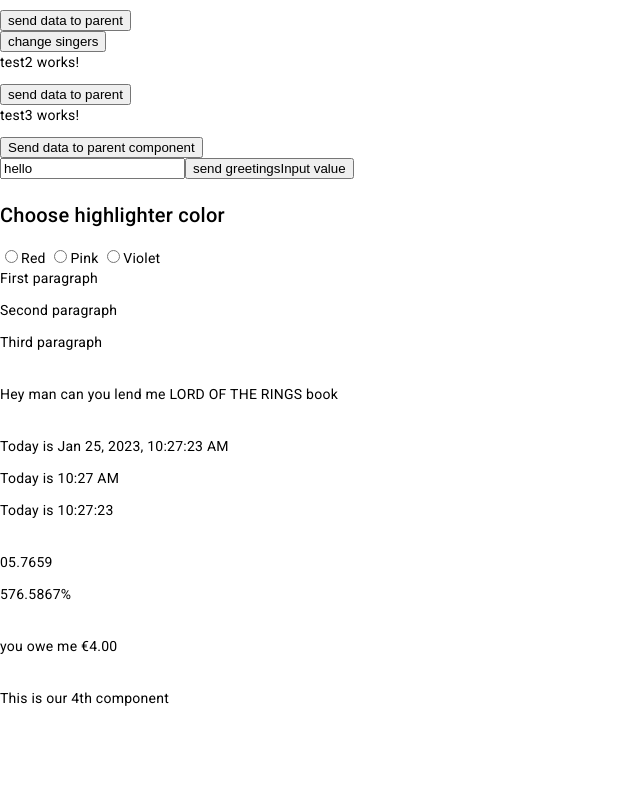
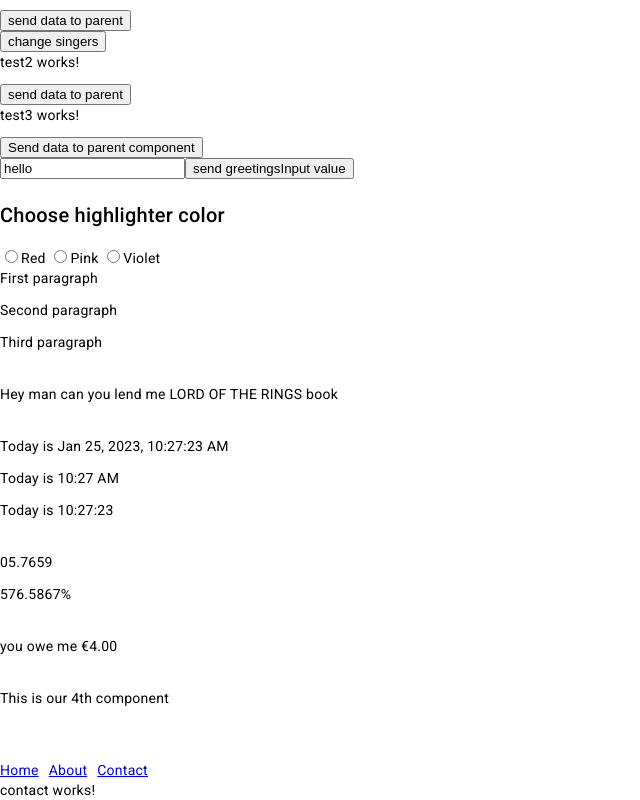
Before and after one commit to danielegeekn1/angular-practice-tests, an Angular app: page /contact in a window 1280 px wide. Before the commit this address led to /. Shown: the part 2429-3229 px from the top of the page, without its empty margins (0-640 px from the left). Before the commit the page ends 3137 px from the top, so only its background shows below. Built offline with nearby package versions, Linux system fonts and the light colour scheme.

Commit message:
added our route paths and our link to them

```diff
--- a/src/app/app-routing.module.ts
+++ b/src/app/app-routing.module.ts
@@ -1,10 +1,17 @@
 import { NgModule } from '@angular/core';
 import { RouterModule, Routes } from '@angular/router';
+import { AboutComponent } from './components/about/about.component';
+import { ContactComponent } from './components/contact/contact.component';
+import { HomeComponent } from './components/home/home.component';
 
-const routes: Routes = [];
+const routes: Routes = [
+  { path: '', component: HomeComponent },
+  { path: 'about', component: AboutComponent },
+  { path: 'contact', component: ContactComponent },
+];
 
 @NgModule({
   imports: [RouterModule.forRoot(routes)],
-  exports: [RouterModule]
+  exports: [RouterModule],
 })
-export class AppRoutingModule { }
+export class AppRoutingModule {}
--- a/src/app/app.component.html
+++ b/src/app/app.component.html
@@ -55,3 +55,10 @@
 <p>you owe me {{ currNumber | currency : "EUR" }}</p>
 <br />
 <app-test4></app-test4>
+<br />
+<br />
+<!--setting the link to the paths we set in app-routing module file-->
+<a routerLink="/" style="margin-right: 10px">Home</a>
+<a routerLink="about" style="margin-right: 10px">About</a>
+<a routerLink="contact" style="margin-right: 10px">Contact</a>
+<router-outlet></router-outlet>
--- a/src/app/app.module.ts
+++ b/src/app/app.module.ts
@@ -13,6 +13,9 @@ import { Test2Component } from './test2/test2.component';
 import { Test3Component } from './test3/test3.component';
 import { HighlightDirective } from './directives/highlight/highlight.directive';
 import { Test4Component } from './test4/test4.component';
+import { AboutComponent } from './components/about/about.component';
+import { ContactComponent } from './components/contact/contact.component';
+import { HomeComponent } from './components/home/home.component';
 @NgModule({
   declarations: [
     AppComponent,
@@ -21,6 +24,9 @@ import { Test4Component } from './test4/test4.component';
     Test3Component,
     HighlightDirective,
     Test4Component,
+    AboutComponent,
+    ContactComponent,
+    HomeComponent,
   ],
   imports: [
     BrowserModule,
--- /dev/null
+++ b/src/app/components/about/about.component.html
@@ -0,0 +1 @@
+<p>about works!</p>
--- /dev/null
+++ b/src/app/components/contact/contact.component.html
@@ -0,0 +1 @@
+<p>contact works!</p>
--- /dev/null
+++ b/src/app/components/home/home.component.html
@@ -0,0 +1 @@
+<p>home works!</p>
```
Also changed, not shown: src/app/components/about/about.component.ts (added, +10 -0 lines), src/app/components/contact/contact.component.ts (added, +10 -0 lines), src/app/components/home/home.component.ts (added, +10 -0 lines), src/app/components/about/about.component.css (added), src/app/components/contact/contact.component.css (added), src/app/components/home/home.component.css (added).
